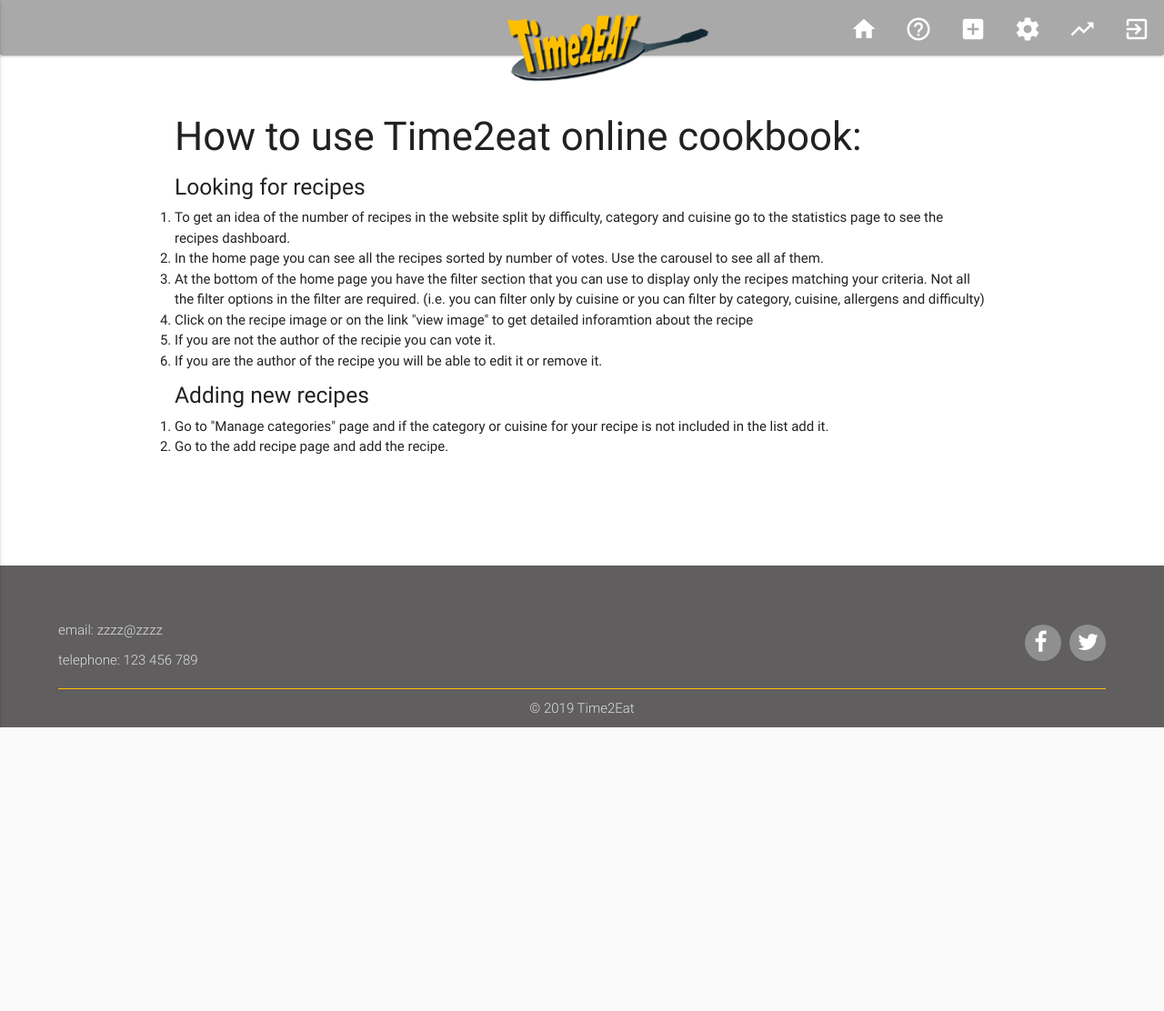
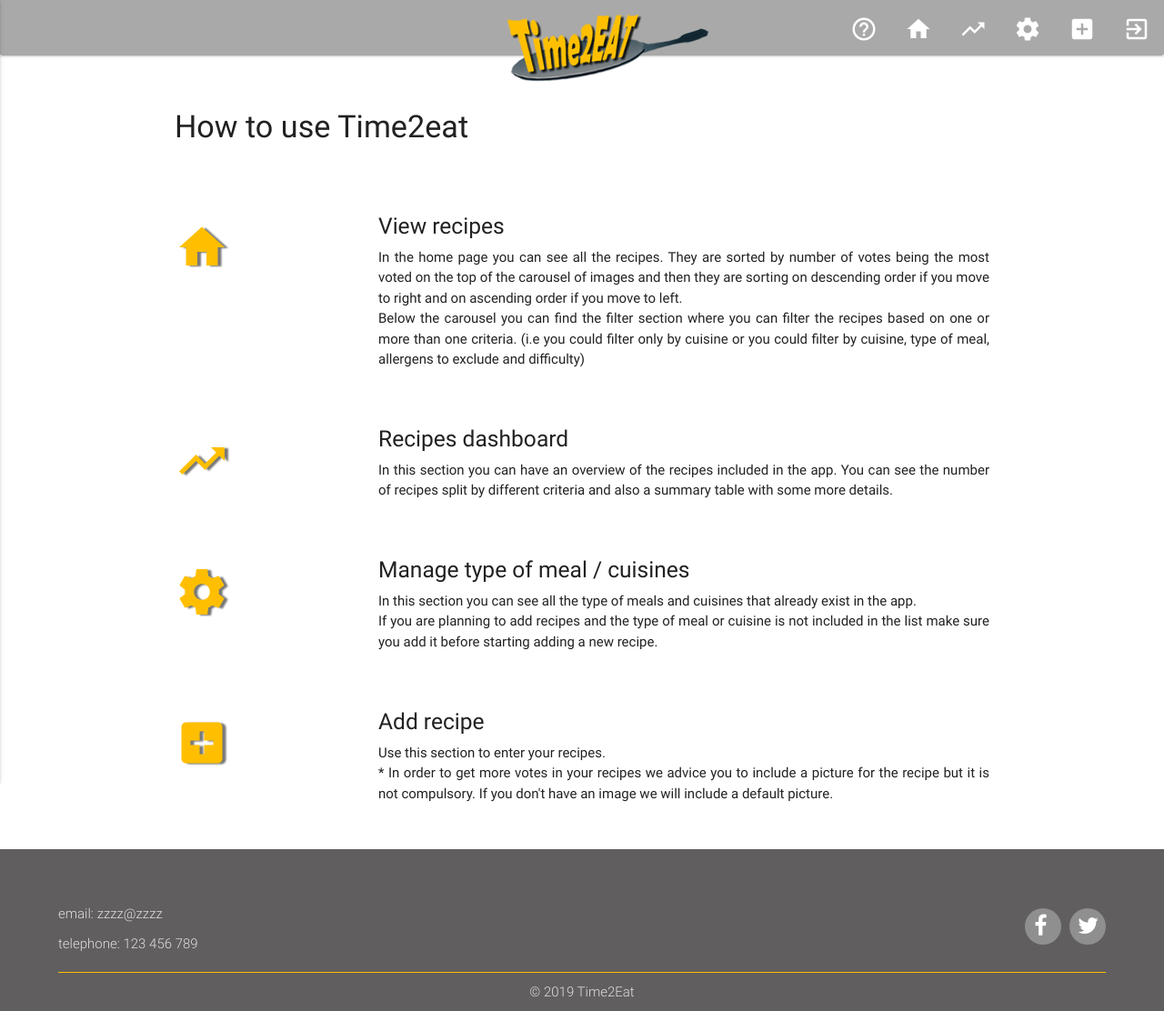
Before and after one commit to elenasacristan/CookBook, a Flask app: page /tips in a window 1280 px wide. Shown: the whole page at 91% size. Before the commit the page ends 800 px from the top, so only its background shows below. Run offline with Flask 2, Linux system fonts and the light colour scheme; data that the repository does not hold is empty; some libraries are stand-ins or nearby versions.

Commit message:
tips.html styles added, categories word replace by type of meal

```diff
--- a/static/css/styles.css
+++ b/static/css/styles.css
@@ -29,8 +29,7 @@
   background-color: #ffffff;
 }
 
-.form-label-group > input,
-.form-label-group > label {
+.form-label-group>input, .form-label-group>label {
   height: 2.5em;
   padding-left: 1em;
   padding-top: 0.4em;
@@ -72,26 +71,18 @@ nav img {
   border-color: #ff9907;
 }
 
-.btn-block:hover,
-.btn-block:active {
+.btn-block:hover, .btn-block:active {
   background-color: #e68f16;
   border-color: #e68f16;
 }
 
-.btn-primary:not(:disabled):not(.disabled).active,
-.btn-primary:not(:disabled):not(.disabled):active,
-.show > .btn-primary.dropdown-toggle {
+.btn-primary:not(:disabled):not(.disabled).active, .btn-primary:not(:disabled):not(.disabled):active, .show>.btn-primary.dropdown-toggle {
   color: #fff;
   background-color: #e68f16;
   border-color: #e68f16;
 }
 
-.form-control:focus,
-.btn-primary.focus,
-.btn-primary:focus,
-.btn-primary:not(:disabled):not(.disabled).active:focus,
-.btn-primary:not(:disabled):not(.disabled):active:focus,
-.show > .btn-primary.dropdown-toggle:focus {
+.form-control:focus, .btn-primary.focus, .btn-primary:focus, .btn-primary:not(:disabled):not(.disabled).active:focus, .btn-primary:not(:disabled):not(.disabled):active:focus, .show>.btn-primary.dropdown-toggle:focus {
   border-color: #ff9907;
   box-shadow: 0 0 0 0.2rem rgba(255, 204, 65, 0.603);
 }
@@ -140,10 +131,7 @@ nav .brand-logo {
   transform: translateX(-50%);
 }
 
-nav i,
-nav [class^="mdi-"],
-nav [class*="mdi-"],
-nav i.material-icons {
+nav i, nav [class^="mdi-"], nav [class*="mdi-"], nav i.material-icons {
   font-size: 30px;
 }
 
@@ -276,7 +264,7 @@ hr {
   margin-bottom: 30px;
 }
 
-[type="checkbox"] + label {
+[type="checkbox"]+label {
   font-size: 0.8rem;
 }
 
@@ -288,15 +276,15 @@ hr {
   margin-top: 25px;
 }
 
-.switch label input[type="checkbox"]:checked + .lever {
+.switch label input[type="checkbox"]:checked+.lever {
   background-color: #ffbf007d;
 }
 
-.switch label input[type="checkbox"]:checked + .lever:after {
+.switch label input[type="checkbox"]:checked+.lever:after {
   background-color: #ffbf00;
 }
 
-[type="checkbox"]:checked + label:before {
+[type="checkbox"]:checked+label:before {
   border-right: 2px solid #ffbf00;
   border-bottom: 2px solid #ffbf00;
 }
@@ -343,8 +331,7 @@ hr {
   padding-right: 20px;
 }
 
-.small,
-.img-details p {
+.small, .img-details p {
   white-space: nowrap;
 }
 
@@ -369,9 +356,7 @@ hr {
   .details-item {
     margin-bottom: 0px;
   }
-  .ingredients li,
-  .instructions ol,
-  .instructions p {
+  .ingredients li, .instructions ol, .instructions p {
     font-size: 0.8em;
   }
 }
@@ -393,9 +378,7 @@ hr {
   .small {
     font-size: 0.7em;
   }
-  .ingredients li,
-  .instructions ol,
-  .instructions p {
+  .ingredients li, .instructions ol, .instructions p {
     font-size: 0.9em;
   }
 }
@@ -416,9 +399,7 @@ hr {
   .small {
     font-size: 0.7em;
   }
-  .ingredients li,
-  .instructions ol,
-  .instructions p {
+  .ingredients li, .instructions ol, .instructions p {
     font-size: 1em;
   }
 }
@@ -502,9 +483,23 @@ hr {
 
 /* CHARTS */
 
-#category,
-#difficulty,
-#totalRecipes,
-#cuisine {
+#category, #difficulty, #totalRecipes, #cuisine {
   width: 100%;
 }
+
+/* tips */
+
+.tips .material-icons {
+  font-size: 60px;
+  color: #ffbf00;
+  text-shadow: 4px 1px 2px #777777;
+  margin-top: 20px;
+}
+
+.tips p {
+  text-align: justify
+}
+
+.tips .row {
+  margin-bottom: 50px;
+}
--- a/templates/base.html
+++ b/templates/base.html
@@ -32,28 +32,23 @@
                 <a href="#" data-activates="mobile-demo" class="button-collapse"><i class="material-icons">menu</i></a>
                 <!-- <ul class="right hide-on-med-and-down"> -->
                 <ul class="right hide-on-med-and-down">
+                    <li><a href="{{url_for('tips')}}"><i class="material-icons">help_outline</i></a></li>
                     <li><a href="{{url_for('get_recipes')}}"><i class="material-icons">home</i></a></li>
-                    <li><a href="{{url_for('tips')}}"><i class="material-icons">help_outline
-                            </i></a></li>
-
-                    <li><a class="tooltipped" data-position="bottom" data-delay="80" data-tooltip="Add recipe"
+                    <li><a class="tooltipped" data-position="bottom" data-delay="200" data-tooltip="Dashboard"
+                            href="{{url_for('statistics')}}"><i class="material-icons">trending_up</i></a></li>
+                    <li><a class="tooltipped" data-position="bottom" data-delay="200"
+                            data-tooltip="Manage type of meal / cuisines" href="{{url_for('manage_categories')}}"><i
+                                class="material-icons">settings</i></a></li>
+                    <li><a class="tooltipped" data-position="bottom" data-delay="200" data-tooltip="Add recipe"
                             href="{{url_for('add_recipe')}}"><i class="material-icons">add_box</i></a></li>
-                    <li><a class="tooltipped" data-position="bottom" data-delay="80"
-                            data-tooltip="Manage categories / cuisines" href="{{url_for('manage_categories')}}"><i
-                                class="material-icons">settings</i></a></li>
-                    <li><a href="{{url_for('statistics')}}"><i class="material-icons">trending_up</i></a></li>
                     <li><a href="{{url_for('logout')}}"><i class="material-icons">exit_to_app</i></a></li>
                 </ul>
                 <ul class="side-nav" id="mobile-demo">
+                    <li><a href="{{url_for('tips')}}">How it works</a></li>
                     <li><a href="{{url_for('get_recipes')}}">Home</a></li>
-                    <li><a href="{{url_for('tips')}}">How it works</a></li>
-
+                    <li><a href="{{url_for('statistics')}}">Statistics</a></li>
+                    <li><a href="{{url_for('manage_categories')}}">Manage type of meals / cuisines</a></li>
                     <li><a href="{{url_for('add_recipe')}}">Add recipie</a></li>
-                    <li><a href="{{url_for('statistics')}}">Statistics</a></li>
-                    <li><a href="{{url_for('manage_categories')}}">Manage categories / cuisines</a></li>
-
-
-
                     <li><a href="{{url_for('logout')}}">Logout</a></li>
                 </ul>
             </div>
--- a/templates/manage_categories.html
+++ b/templates/manage_categories.html
@@ -5,11 +5,11 @@
 
     <div class="row">
         <div class="col s12 m12 l5 center-align">
-            <h5>Categories</h5>
+            <h5>Types of meal</h5>
             <table class="striped centered">
                 <thead>
                     <tr>
-                        <th>Categories</th>
+                        <th>Type of meal</th>
                         <th>Recipes</th>
                         <th></th>
                     </tr>
@@ -28,7 +28,7 @@
                             <!-- Modal Structure -->
                             <div id="modal_delete_category" class="modal">
                                 <div class="modal-content">
-                                    <p>Are you sure you want to remove <strong>{{category.category}}</strong> category?
+                                    <p>Are you sure you want to remove <strong>{{category.category}}</strong>?
                                     </p>
                                 </div>
                                 <div class="modal-footer">
--- a/templates/tips.html
+++ b/templates/tips.html
@@ -2,36 +2,59 @@
 
 {% block content %}
 
-<div class="container">
-
+<div class="container tips">
     <div class="row">
         <div class="col s12">
-            <h3>How to use Time2eat online cookbook:</h3>
-            <h5>Looking for recipes</h5>
-            <ol>
-                <li>To get an idea of the number of recipes in the website split by difficulty, category and cuisine go
-                    to the statistics page to see the recipes dashboard.</li>
-                <li>In the home page you can see all the recipes sorted by number of votes. Use the carousel to see all
-                    af them.</li>
-                <li> At the bottom of the home page you have the filter section that you can use to display only the
-                    recipes matching your criteria. Not all the filter options in the filter are required. (i.e. you can
-                    filter only by cuisine or you can filter by category, cuisine, allergens and difficulty)
-                </li>
-                <li>Click on the recipe image or on the link "view image" to get detailed inforamtion about the recipe
-                </li>
-                <li>If you are not the author of the recipie you can vote it.</li>
-                <li>If you are the author of the recipe you will be able to edit it or remove it.</li>
-            </ol>
-            <h5>Adding new recipes</h5>
-            <ol>
-                <li>Go to "Manage categories" page and if the category or cuisine for your recipe is not included in the
-                    list add it.</li>
-                <li>Go to the add recipe page and add the recipe.</li>
-            </ol>
+            <h4>How to use Time2eat</h4>
         </div>
     </div>
-
-
+    <div class="row">
+        <div class="col s1">
+            <i class="material-icons ">home</i>
+        </div>
+        <div class="col offset-s2 s9">
+            <h5>View recipes</h5>
+            <p>In the home page you can see all the recipes. They are sorted by number of votes being the most voted on
+                the top of the carousel of images and then they are sorting on descending order if you move to right and
+                on ascending order if you move to left. </p>
+            <p>Below the carousel you can find the filter section where you can filter the recipes based on one or more
+                than one criteria. (i.e you could filter only by cuisine or you could filter by cuisine, type of meal,
+                allergens to exclude and difficulty)</p>
+        </div>
+    </div>
+    <div class="row">
+        <div class="col s1">
+            <i class="material-icons">trending_up</i>
+        </div>
+        <div class="col offset-s2 s9">
+            <h5>Recipes dashboard</h5>
+            <p>In this section you can have an overview of the recipes included in the app. You can see the number of
+                recipes split by different criteria and also a summary table with some more details.</p>
+        </div>
+    </div>
+    <div class="row">
+        <div class="col s1">
+            <i class="material-icons">settings</i>
+        </div>
+        <div class="col offset-s2 s9">
+            <h5>Manage type of meal / cuisines</h5>
+            <p>In this section you can see all the type of meals and cuisines that already exist in the app.</p>
+            <p> If you are
+                planning to add recipes and the type of meal or cuisine is not included in the list make sure you add it
+                before starting adding a new recipe. </p>
+        </div>
+    </div>
+    <div class="row">
+        <div class="col s1">
+            <i class="material-icons">add_box</i>
+        </div>
+        <div class="col offset-s2 s9">
+            <h5>Add recipe</h5>
+            <p>Use this section to enter your recipes.</p>
+            <p>* In order to get more votes in your recipes we advice you to include a picture for the recipe but it is
+                not compulsory. If you don't have an image we will include a default picture.</p>
+        </div>
+    </div>
 </div>
 
 
```
Also changed, not shown: static/js/scripts.js (+10 -0 lines).
